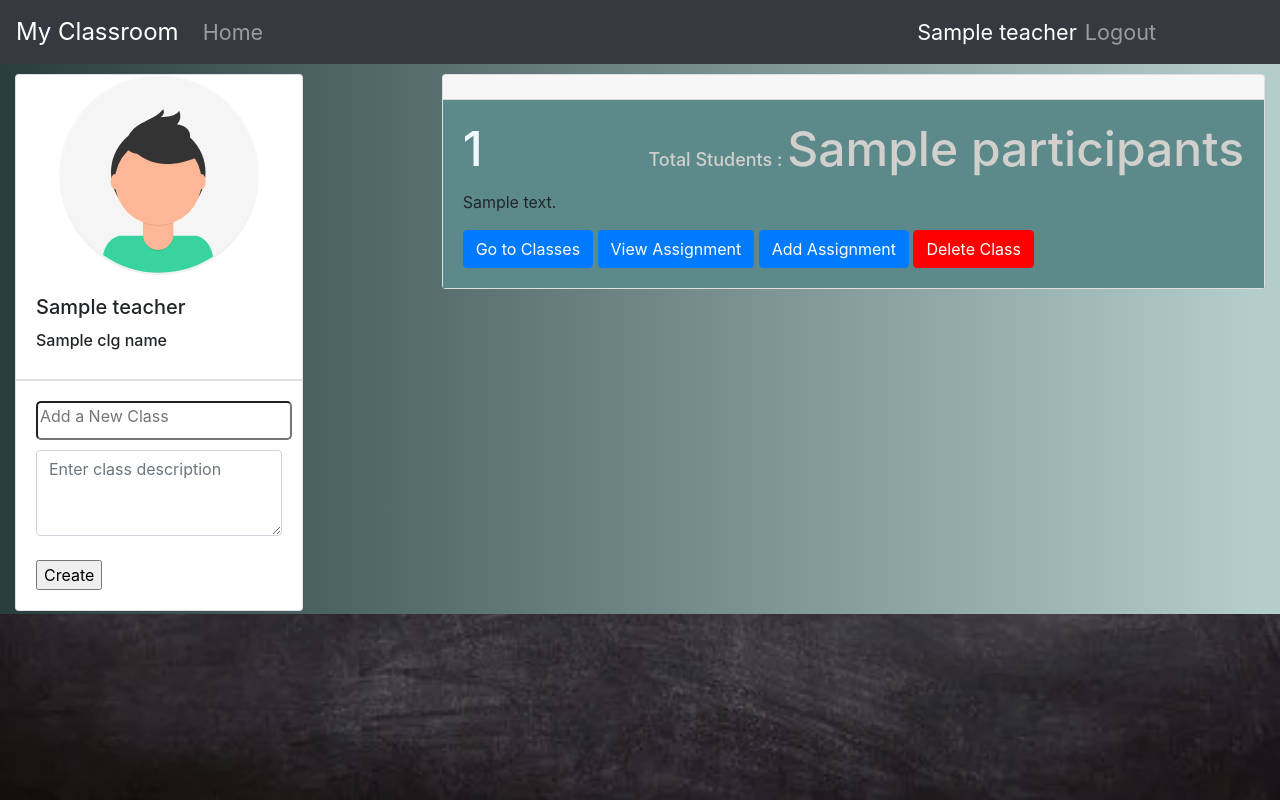
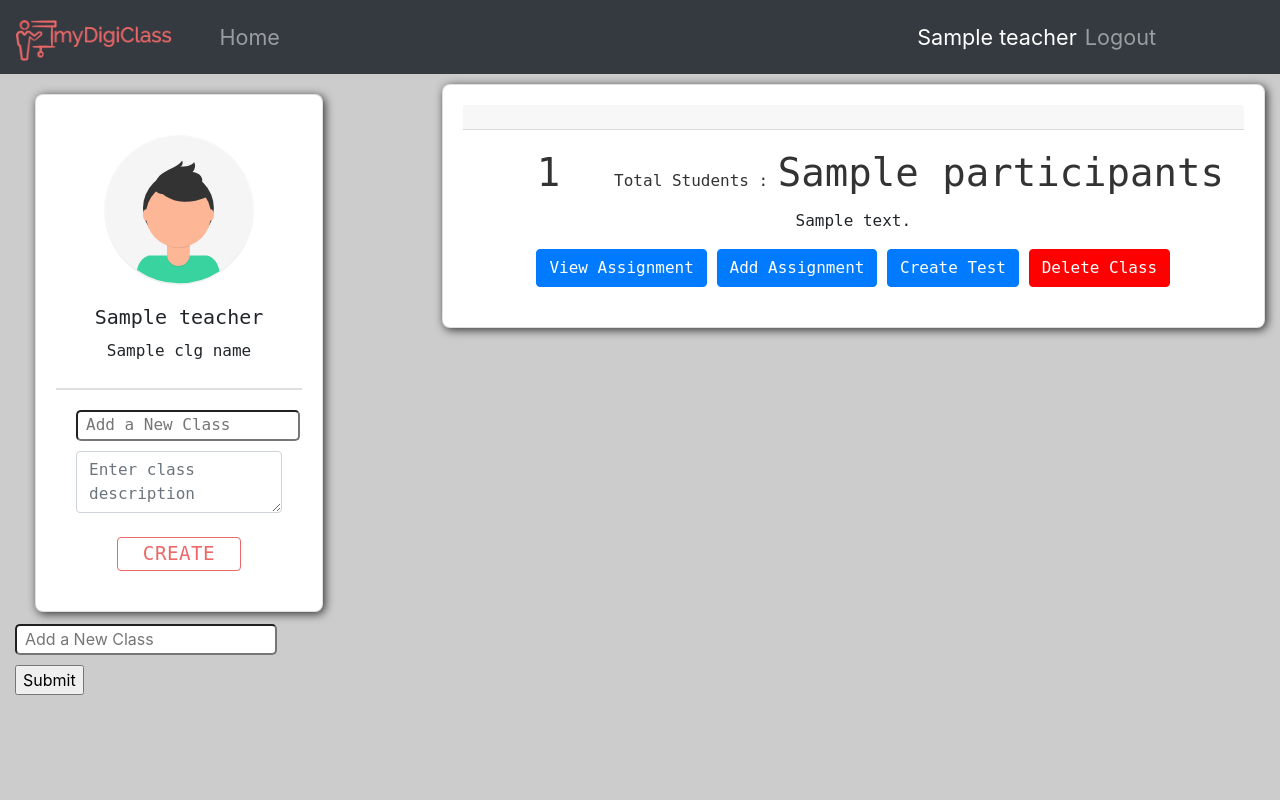
Before and after one commit to pan-kush/myDigiclass, a Flask app: template Template/teacher.html in a window 1280 px wide. Run offline with Flask 2, Linux system fonts and the light colour scheme; the template is opened without the code that fills it: most values are stand-ins (such as "Sample title", 1, 10 or a date in 2020); some libraries are stand-ins or nearby versions.

Commit message:
prefinal

```diff
--- a/Template/teacher.html
+++ b/Template/teacher.html
@@ -3,6 +3,60 @@
 <head>
 	<title>MY Classroom - Teacher</title>
 	<style type="text/css">
+		html {
+			box-sizing: border-box;
+			margin: 0;
+			padding: 0;
+		}
+
+		.logo img {
+			height: 3rem;
+			width: auto;
+		}
+		.card {
+			box-shadow: 2px 2px 10px #333;
+			padding: 20px;
+			text-align: center;
+			border-radius: 8px!important;
+		}
+
+		.position-fixed {
+			margin:auto;
+			padding-left: 20px;
+		}
+		.card-img-top {
+			margin: 20px 0 0px 0;
+			max-width: 150px;
+			height: auto;
+		}
+		.card-body{
+
+			margin: 0px;
+			padding: 0px;
+			font-family: monospace;
+			text-align: center;
+		}
+
+		.custom-btn {
+			background-color: #fff;
+			color: #EC6868;
+			border: 1.5px solid #EC6868;
+			font-size: 1.2rem;
+			padding-top: 2px;
+			border-radius: 4px;
+			width:60%;
+			height: auto;
+			text-transform: uppercase;
+			letter-spacing: 0.5px;
+			/* font-weight: bold; */
+		}
+
+		.custom-btn:hover {
+			background-color: #EC6868;
+			color:#fff;
+		}
+
+
 		.classes{
 			border: 1px solid black;
 			background: #d1d0cd;
@@ -16,13 +70,25 @@
 		.input{
 			border-radius: 5px;
 			margin-bottom: 10px;
-			padding-bottom: 10px;
+			padding-bottom: 2px;
+			padding-left: 8px;
 		}
 		body {
-  		background-image: url('/static/img/bg6.webp');
-  		background-repeat: no-repeat;
-  		background-attachment: fixed;
-  		background-size: 100% 100%;
+			background-color: #ccc;
+			font-family: monospace;
+			/* background-repeat: no-repeat; */
+			/* background-attachment: fixed; */
+			/* background-size: 100% 100%; */
+		}
+
+
+		.nav-link:hover{
+			color: #EC6868!important;
+		}
+
+		.nav-link:active {
+			color: #EC6868!important;
+
 		}
 @media screen and (max-width: 950px){
 	.col-4{
@@ -40,6 +106,7 @@
 }
 
 	</style>
+	<!-- <link rel="stylesheet" href="../static/css/style.css"> -->
 	<link rel="stylesheet" href="https://stackpath.bootstrapcdn.com/bootstrap/4.5.0/css/bootstrap.min.css" integrity="sha384-9aIt2nRpC12Uk9gS9baDl411NQApFmC26EwAOH8WgZl5MYYxFfc+NcPb1dKGj7Sk" crossorigin="anonymous">
 
 	<!-- JS, Popper.js, and jQuery -->
@@ -47,25 +114,18 @@
 	<script src="https://cdn.jsdelivr.net/npm/popper.js@1.16.0/dist/umd/popper.min.js" integrity="sha384-Q6E9RHvbIyZFJoft+2mJbHaEWldlvI9IOYy5n3zV9zzTtmI3UksdQRVvoxMfooAo" crossorigin="anonymous"></script>
 	<script src="https://stackpath.bootstrapcdn.com/bootstrap/4.5.0/js/bootstrap.min.js" integrity="sha384-OgVRvuATP1z7JjHLkuOU7Xw704+h835Lr+6QL9UvYjZE3Ipu6Tp75j7Bh/kR0JKI" crossorigin="anonymous"></script>
 </head>
-<body  >
-
+<body style="background-color: #ccc;" >
+	<div class="container-fluid p-0">
 		<nav class="navbar navbar-expand-lg navbar-dark bg-dark navbar-static-top" style="font-size: large;">
-			<a class="navbar-brand" href="#" style="font-size:x-large;">My Classroom</a>
+			<a class="navbar-brand logo" href="#" style="font-size:x-large;"><img src="../static/img/logo.png" alt="" srcset=""></a>
 			<button class="navbar-toggler" type="button" data-toggle="collapse" data-target="#navbarNav" aria-controls="navbarNav" aria-expanded="false" aria-label="Toggle navigation">
 			  <span class="navbar-toggler-icon"></span>
 			</button>
 			<div class="collapse navbar-collapse" id="navbarNav" style="font-size: larger;">
 			  <ul class="navbar-nav mr-auto">
 				<li class="nav-item ">
-				  <a class="nav-link" href="#">Home </a>
+				  <a class="nav-link" href="/Class">Home </a>
 				</li>
-				<li class="nav-item">
-				  <!-- <a class="nav-link" href="#">Features</a> -->
-				</li>
-				<li class="nav-item">
-				  <!-- <a class="nav-link" href="#">Pricing</a> -->
-				</li>
-
 			  </ul>
 			  <font color="white">{{ teacher }}</font>
 			  <ul class="navbar-nav " style="margin-right: 100px;">
@@ -78,16 +138,16 @@
 		  </nav>
 
 
-<div class="container-fluid" style=" background: linear-gradient(to right, #293d3d 0%, #b3cccc 98%);">
+<div class="container-fluid" style=" background: #ccc">
 
  <!-- <div id="teacher_name">
 	{{ teacher }}
  </div> -->
  <div class="row">
-<div class="col-4 " style="padding-top: 10px;">
-	<div class="position-fixed">
-	<div class="card" style="width: 18rem;">
-		<img class="card-img-top" src="/static/img/avatar.svg" style="width:200px;height:200px;margin-left: auto;margin-right: auto;">
+		<div class="col-4 " style="padding-top: 20px; padding-bottom: 20px; padding-left: auto; padding-right: auto;">
+		<div style="text-align: center;"class="position-fixed mr-3">
+		<div class="card" style="margin:auto;width: 18rem;">
+			<img class="card-img-top" src="/static/img/avatar.svg" style="width:200px;height:150px;margin-left: auto;margin-right: auto;">
 			<div class="card-body">
 
 			<h5 class="card-title">{{ teacher }}</h5>
@@ -106,12 +166,12 @@
 				<form action="/add_class" method="post" class="form">
 					<input class="input" type="text" name="cls_code" id="cls_code" placeholder="Add a New Class" required="True" autocomplete="off" onkeyup="check_classavail()">
 					<!-- <button onclick="check_classavail()">Check Availability</button> -->
-				<textarea class="form-control" name="desc" placeholder="Enter class description" id="exampleFormControlTextarea1" rows="3"></textarea>
+					<textarea class="form-control" name="desc" placeholder="Enter class description" id="exampleFormControlTextarea1" rows="2"></textarea>
 					<div id="print">
 
 					</div>
 					<br>
-				<input type="submit" name="" value="Create">
+					<input class="custom-btn" type="submit" name="" value="Create">
 					<!--  -->
 
 					</form>
@@ -138,19 +198,19 @@
 		</font>
 		{{ desc }}
 	</div> -->
-	<div class="card">
+	<div class="card"  style="margin-bottom: 25px;background-color: #fff;">
 		<h5 class="card-header"></h5>
-		<div class="card-body" style="background-color: #5c8a8a;">
-		  <h5 class="card-title" style="color: #d1d0cd;">
-			<font size="9px">
-				<a href="{{ url_for('chats',cls_id = class.cls_id) }}" style="color: aliceblue;">{{ class.cls_id }}</a><span class="totalCount"style="float: right;"><font size="4px">Total Students : </font>{{ class.participants }}</span>
+		<div class="card-body" style="background-color: #fff;">
+		  <h5 class="card-title" style="color: #fff;">
+			<font size="9px" style="color: #333;text-align: left;">
+				<a href="#" style="color: #333;">{{ class.cls_id }}</a><span class="totalCount"style="float: right;"><font size="4px">Total Students : </font>{{ class.participants }}</span>
 				<br>
 			</font>
 		  </h5>
 		  <p class="card-text">{{ class.desc }}</p>
-		  <a href="{{ url_for('chats',cls_id = class.cls_id) }}" class="btn btn-primary">Go to Classes</a>
 		  <a href="/viewAss?cls_id={{ class.cls_id }}" class="btn btn-primary">View Assignment</a>
 		  <button class="btn btn-primary" onclick='popUp("{{ class.cls_id }}")'>Add Assignment</button>
+		  <a target="_blank" href="/create_test?cls_id={{ class.cls_id }}" class="btn btn-primary">Create Test</a>
 		  <button class="btn btn-primary" style="background-color: red;border-color: red"onclick='deleteClass("{{ class.cls_id }}")' >Delete Class</button>
 		</div>
 		</div>
@@ -162,7 +222,7 @@
 </div>
 <div style="position: absolute;top: 10%;left: 10%;border: 1px solid whitesmoke;height: 250px;width: 500px;display: none;background: white;opacity: 1;" id="ass_container">
 	<!-- form here -->
-	<!-- Assignment:
+	Assignment:
 		<input type="text" id="ass_name" placeholder="name">
 		<br>
 	Description:
@@ -172,7 +232,7 @@
 		<input type="date" id='ass_date' placeholder="deadline">
 	<br>
 		<button onclick="createAss()">submit</button>
-		<button onclick="cancel()">cancel</button> -->
+		<button onclick="cancel()">cancel</button>
 		<form class="Ass_popup" style="padding: 5px;margin: 5px;">
 			<div class="form-group row">
 			  <label for="Assignment" class="col-sm-2 col-form-label" >Assignment</label>
@@ -196,13 +256,13 @@
 				<button class="btn btn-danger" onclick="cancel()">Cancel</button>
 		  </form>
 </div>
-<!-- <form action="/add_class" method="post" class="form">
+<form action="/add_class" method="post" class="form">
 <input class="input" type="text" name="cls_code" id="cls_code" placeholder="Add a New Class" required="True" onkeyup="check_avl3()">
 <input type="hidden" class="input" name="username" id="username" value="0">
 <div id="print">
 
 </div>
-<input type="submit" name=""> -->
+<input type="submit" name="">
 <script type="text/javascript" src="/static/js/teacher.js"></script>
 <script type="text/javascript" >
 	function deleteClass(cls_id) {
@@ -259,5 +319,8 @@
 
 </form>
 </div>
+	</div>
+
+
 </body>
 </html>
--- a/server.py
+++ b/server.py
@@ -15,8 +15,7 @@ from Data_Models.College import *
 from Data_Models.User import *
 from Data_Models.Class import *
 from Data_Models.Assignment import *
-from Data_Models.Chat import *
-from Data_Models.Announcements import *
+from Data_Models.Test import *
 
 import re,platform
 
@@ -38,9 +37,9 @@ app.config['PERMANENT_SESSION_LIFETIME']=timedelta(minutes=150)
 socketio=SocketIO(app)
 
 #printdb
-for i in ['college','class','assignment','urc','ura','cra','chat','clrch','user','announcements']:
+for i in ['college','class','assignment','urc','ura','cra','chat','clrch','user','announcements','test','urtest','clrtest']:
 	c.execute("select * from "+i)
-	# print(i.upper(),c.fetchall(),sep="::::  ",end="\n\n")
+	print(i.upper(),c.fetchall(),sep="::::  ",end="\n\n")
 
 def check_session():
 	if 'user' in session:
@@ -192,7 +191,6 @@ def removeClass():
 	conn.commit()
 	return redirect('/Class')
 
-
 @app.route('/createAss',methods=["POST"])
 def createAss():
 	if not check_session(): return redirect(url_for('login'))
@@ -276,77 +274,6 @@ def removeAss():
 	return redirect('/Class')
 
 
-@app.route('/chats')
-def chats():
-	if not check_session(): return redirect(url_for('login'))
-	cls_id=session['user']['clg_id']+"_"+request.args.get("cls_id")
-	classes=Class.allclasses(c,None,cls_id)
-	posts=chat.getChats(c,cls_id)
-	allowed=chat.isAllowed(c,session['user']['user_id'],cls_id)
-	studs,num=Class.getAllStuds(c,cls_id)
-	announce=announcements.getAnnouncements(c,cls_id)
-	print(studs,posts)
-	return render_template("chat.html",num=num,cls=classes,posts=posts,studs=studs,allowed=allowed,occ=session['user']['occ'],user_id=session['user']['user_id']
-		,name=session['user']['name'],announce=reversed(announce))
-
-@socketio.on("delChat")
-def delChat(chat_id):
-	if session['user']['occ']=='teacher':
-		chat.delChat(c,chat_id)
-		conn.commit()
-		emit("delliveChat",chat_id,room=session['room'])
-
-@socketio.on("connect")
-def connect():
-    print("client wants to connect")
-    # emit("status", { "data": "Connected. Hello!" })
-
-@socketio.on('join')
-def on_join(data):
-    room = data
-
-    # check if current user has subscribed to the class/ else dont join
-
-    join_room(room)
-    session['room']=room
-    # emit('msg',data + ' has entered the room.', room=room)
-
-@socketio.on('send')
-def send(file,data):
-	print("\n\nXXXXrecei: ",str(data),str(file),sep="_")
-	time = ":".join(str(datetime.now()).split(':')[:-1])
-	usr = session['user']['user_id']
-	occ = session['user']['occ']
-	clg_cls_id = session['user']['clg_id']+"_"+session['room']
-	chat_id = clg_cls_id+"_"+str(datetime.now())
-	new_chat = chat(clg_cls_id,usr,chat_id,time,data,file)
-	img = True if file.split('.')[-1] in ['jpg','png','jpeg'] else False
-	new_chat.add(c)
-	conn.commit()
-	reply={'cls_id':clg_cls_id,'user_id':usr,'chat_id':chat_id,
-			'time':time,'text':data,'file':file,'occ':occ,'img':img,'name':session['user']['name']}
-	emit("reply",reply,room=session['room'])
-
-@socketio.on('send_Announce')
-def send_Announce(file,data):
-	clg_cls_id = session['user']['clg_id']+"_"+session['room']
-	ann_id=clg_cls_id+"_"+str(datetime.now())
-	new_announce=announcements(clg_cls_id,ann_id,data,file)
-	new_announce.add(c)
-	conn.commit()
-	announce={'cls_id':clg_cls_id,'ann_id':ann_id,'data':data,'file':file}
-	emit("announce",announce,room=session['room'])
-
-
-@socketio.on('changePrivilage')
-def changePrivilage(d,cls_id):
-	print(d)
-	for user_id,check in d.items():
-		Class.changePrivilage(c,user_id,session['user']['clg_id']+"_"+cls_id,check)
-		conn.commit()
-	emit('updatePrivilage',d,room=session['room'])
-
-
 @app.route('/upload',methods=['POST'])
 def upload():
 	# changes required for file
@@ -407,6 +334,54 @@ def downloaddb():
 		return "You don't have Permission"
 
 
+@app.route('/create_test',methods=['GET'])
+def create_test():
+
+	if not check_session(): return redirect(url_for('login'))
+
+	cls_id=request.args.get("cls_id")
+	return render_template("create_test.html",cls_id=cls_id)
+
+@app.route('/set_paper',methods=['POST'])
+def set_paper():
+
+	if not check_session(): return redirect(url_for('login'))
+
+	ques_set=request.get_json()
+	# print(ques_set)
+	test_name=ques_set['test_name']
+	test_desc=ques_set['test_desc']
+	test_time=ques_set['test_time']
+	del(ques_set['test_name'])
+	del(ques_set['test_desc'])
+	del(ques_set['test_time'])
+	cls_id=ques_set['cls_id']
+	del(ques_set['cls_id'])
+
+	qlist=[]
+	opts=[]
+	ans=[]
+	for i in ques_set:
+		print(ques_set[i])
+		qlist.append(ques_set[i]['ques'])
+		opts.append(ques_set[i]['opts'])
+		ans.append(ques_set[i]['ans'])
+	cls_id=session['user']['clg_id']+'_'+cls_id
+	test_id=cls_id+str(datetime.now())
+	t=test(cls_id,test_id,qlist,opts,ans)
+	t.add(c)
+	t.addtoclrtest(c,cls_id,test_id,test_name,test_desc,test_time)
+	conn.commit()
+	return "ok"
+
+
+@app.route('/take_test',methods=["GET"])
+def take_test():
+
+	cls_id=request.args.get("cls_id")
+	return render_template("student_test.html",cls_id=cls_id)
+
+
 # app.run(debug=True)
 if __name__ == '__main__':
-	socketio.run(app,debug=False)
+	socketio.run(app,debug=True)
```
Also changed, not shown: Data_Models/Chat.py (+0 -26 lines), Data_Models/Test.py (added, +54 -0 lines), Template/create_test.html (added, +239 -0 lines), Template/login.html (+5 -4 lines), Template/student.html (+71 -8 lines), Template/student_test.html (added, +9 -0 lines), Template/teacher_test.html (added, +7 -0 lines), static/css/style.css (+24 -4 lines), database.db, static/img/logo.png (added), 1 other file. Lines whose indentation alone changed are shown as unchanged.
